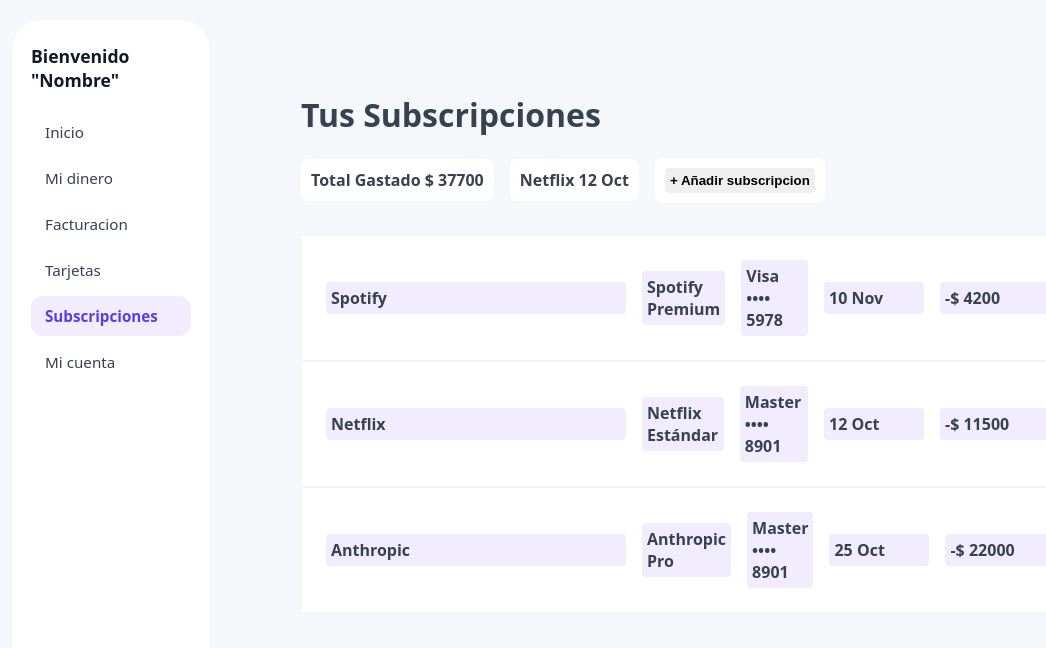
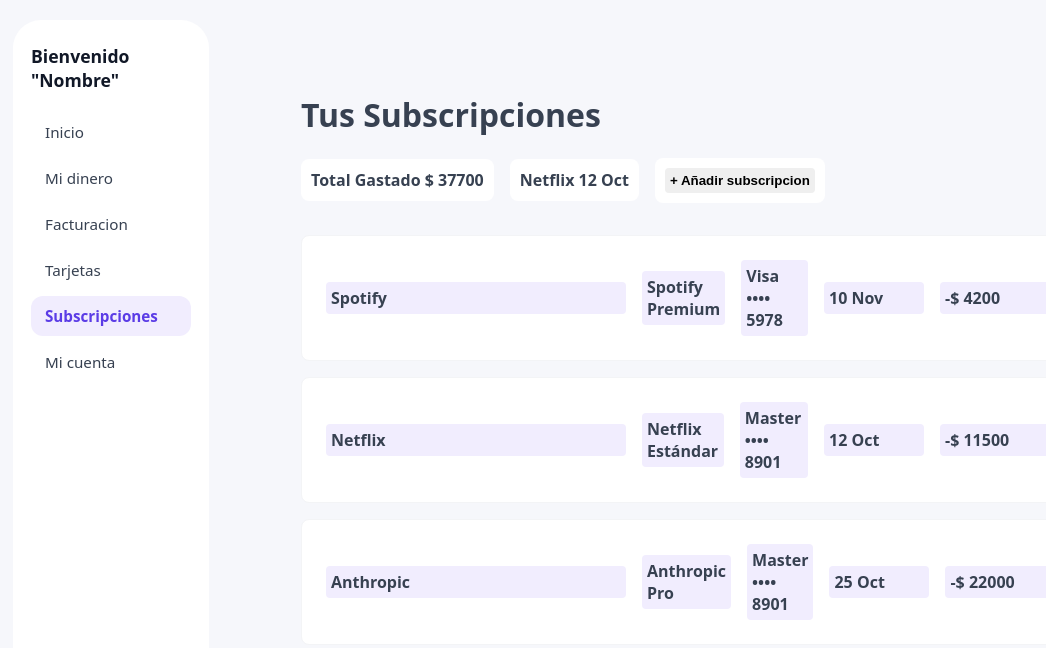
Before and after one commit to tomisanti05/Sistema-Gestion-Finanzas, a React (Vite) app in the folder apps/frontend/: page /subscripciones in a window 1280 px wide. Shown: the top 648 px of the page, without its empty margins (7-1053 px from the left). Built offline with nearby package versions, Linux system fonts and the light colour scheme.

Commit message:
fix a error de cierre de llaves

```diff
--- a/apps/frontend/src/pages/subscripciones.css
+++ b/apps/frontend/src/pages/subscripciones.css
@@ -38,7 +38,8 @@
 .subscripciones {
     display: flex;
     flex-direction: column;
-    gap:1 rem
+    gap: 1rem;
+
 }
 .subscripcion-card{
     display: grid;
@@ -48,6 +49,7 @@
     padding: 1.5rem;
     background-color: var(--color-bg-surface);
     border: 1px solid var(--color-border-subtle);
+    border-radius: 8px;
 }
 
 .subscripcion-card .proveedor{
```
